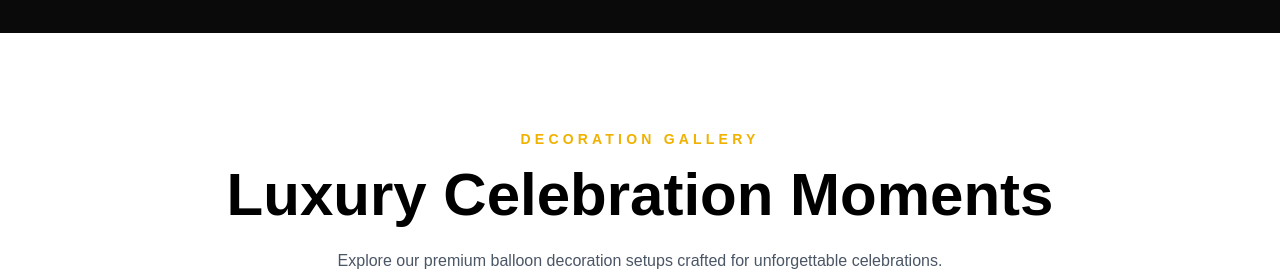
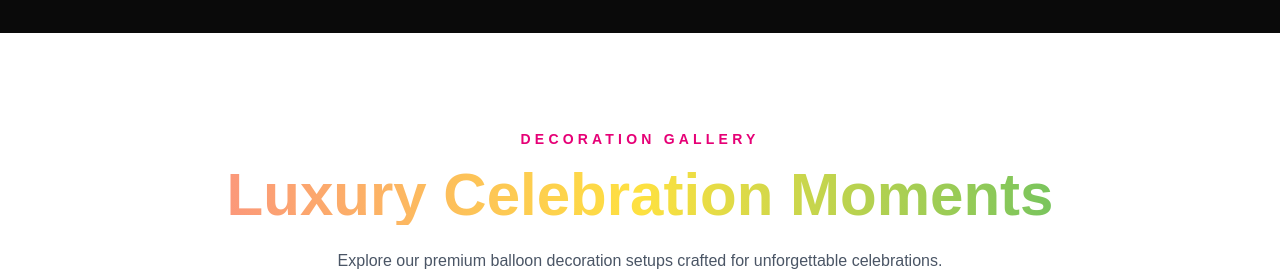
Before and after one commit to amitchoudharymahiyajaat-byte/balloon-luxury, a Next.js app: page / in a window 1280 px wide. Shown: the part 3100-3375 px from the top of the page. Built offline with nearby package versions, Linux system fonts and the light colour scheme.

Commit message:
Update Gallery with multicolor heading gradient

```diff
--- a/src/components/home/Gallery.tsx
+++ b/src/components/home/Gallery.tsx
@@ -22,11 +22,11 @@ export default function Gallery() {
       {/* TOP */}
       <div className="mb-14 text-center">
 
-        <p className="text-sm font-semibold uppercase tracking-[0.3em] text-yellow-500">
+        <p className="text-sm font-semibold uppercase tracking-[0.3em] text-pink-600">
           Decoration Gallery
         </p>
 
-        <h2 className="mt-4 text-4xl font-black md:text-6xl">
+        <h2 className="mt-4 text-4xl font-black md:text-6xl gradient-heading-tertiary">
           Luxury Celebration Moments
         </h2>
 
```
